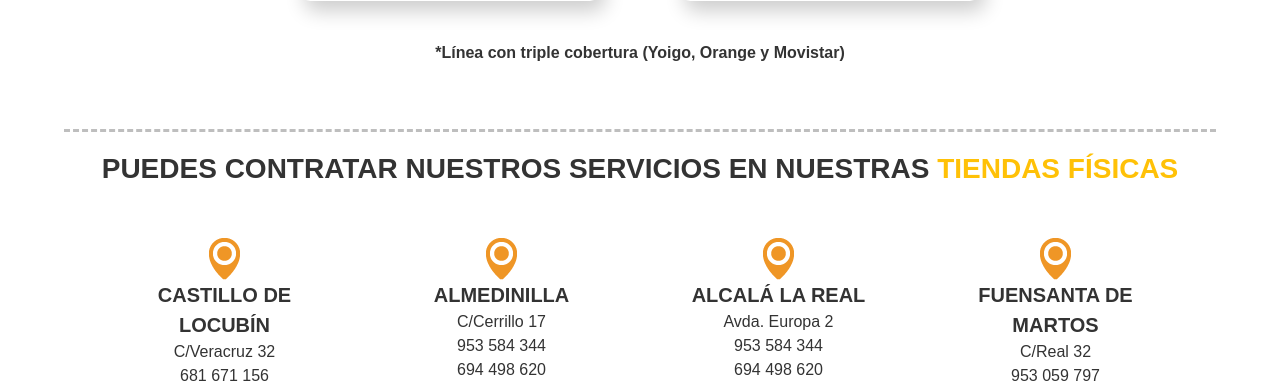
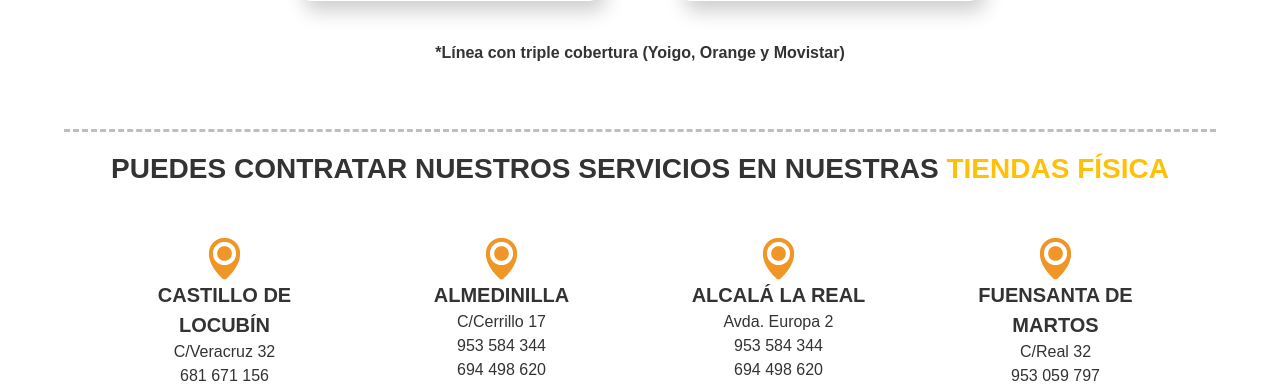
Before and after one commit to insytec-alcala/paginaweb, a PHP site: page / in a window 1280 px wide. Shown: the part 3620-4005 px from the top of the page. Run offline with PHP 8.4, Linux system fonts and the light colour scheme; some web fonts are replaced.

Commit message:
Cambios despues del conflicto

```diff
--- a/Index.php
+++ b/Index.php
@@ -347,7 +347,7 @@
 
 
 
-    <p class="fs-3 text-center fw-bolder">PUEDES CONTRATAR NUESTROS SERVICIOS EN NUESTRAS <span class="text-warning">TIENDAS FÍSICAS</span></p>
+    <p class="fs-3 text-center fw-bolder">PUEDES CONTRATAR NUESTROS SERVICIOS EN NUESTRAS <span class="text-warning">TIENDAS FÍSICA</span></p>
 
     <section class="container my-5">
     <div class="row justify-content-center text-center px-3">
```
